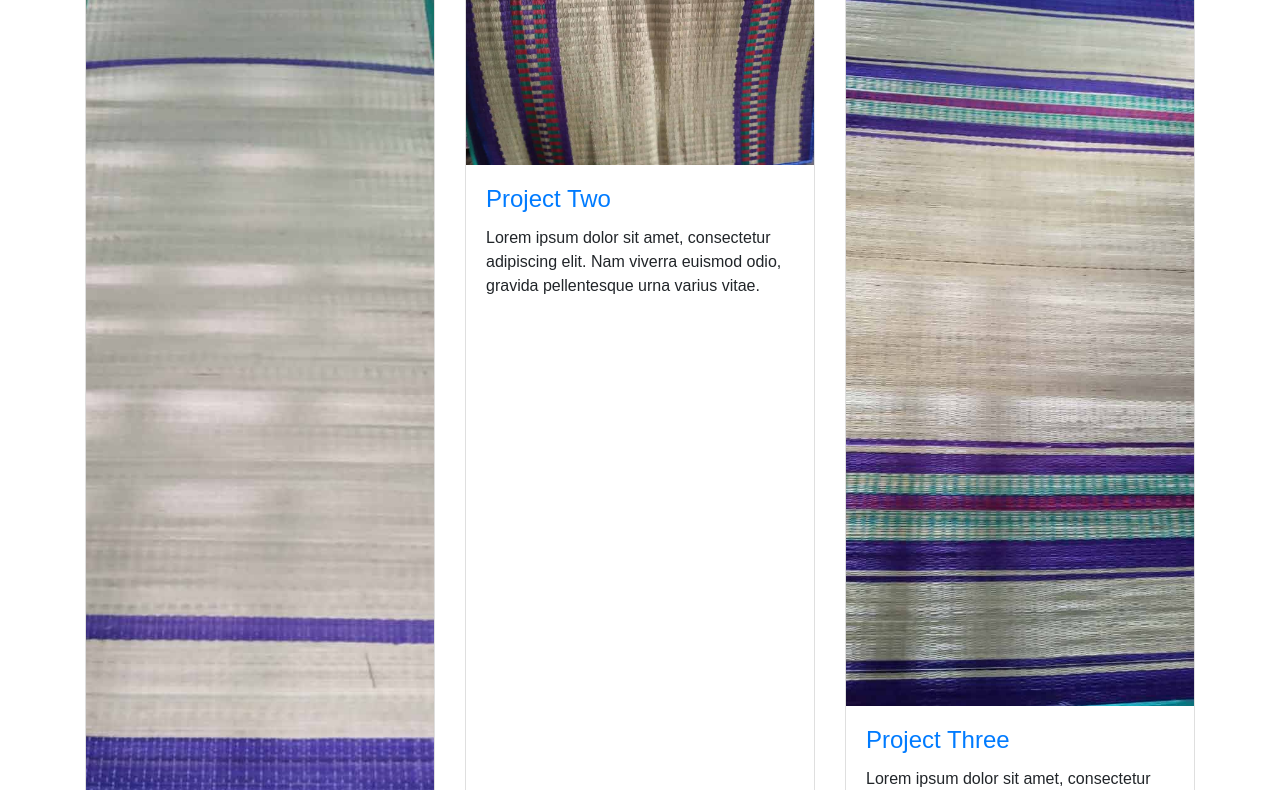
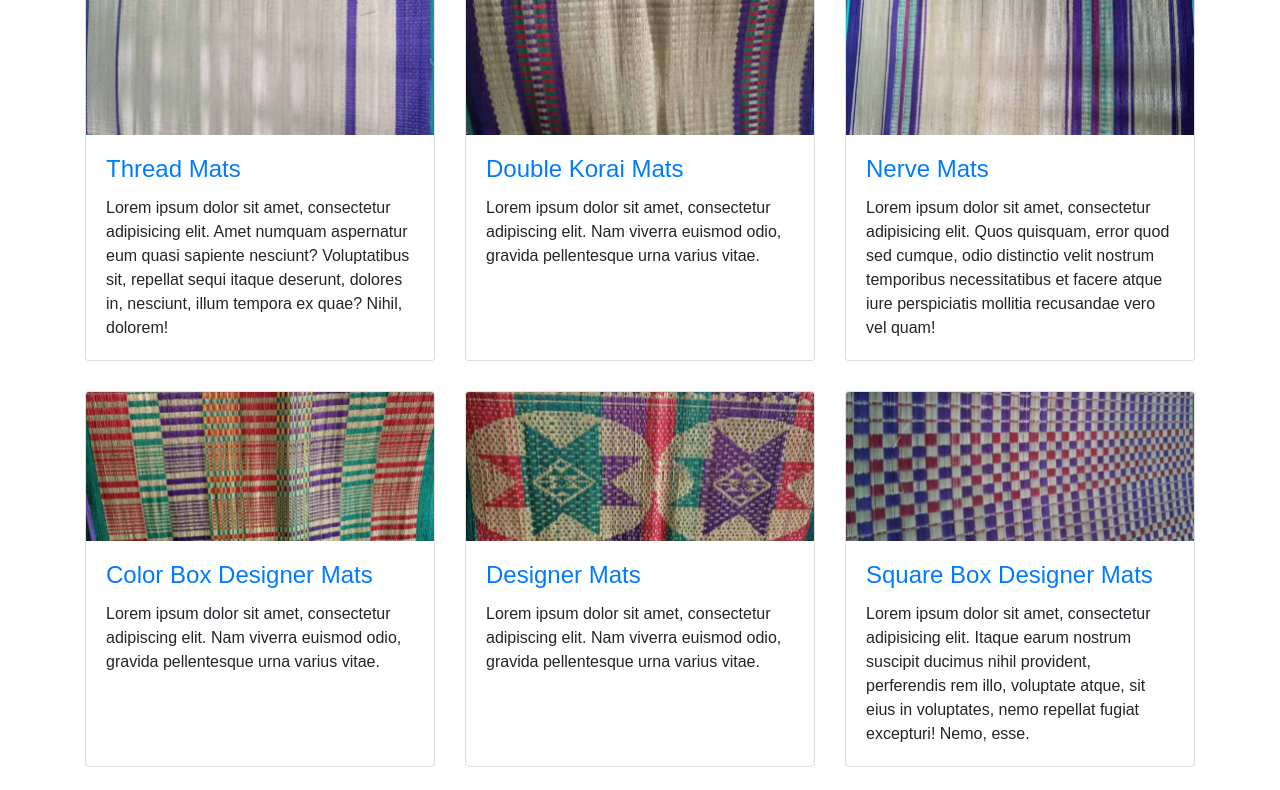
Before and after one commit to b3exportsgh/b3exportsgh.github.io, a website: page portfolio.html in a window 1280 px wide. Shown: the part 696-1486 px from the top of the page. Drawn offline with Linux system fonts and the light colour scheme.

Commit message:
Portfolio page updated

```diff
--- a/portfolio.html
+++ b/portfolio.html
@@ -145,10 +145,10 @@ document.onclick = mclose;
     <div class="row">
       <div class="col-lg-4 col-sm-6 portfolio-item">
         <div class="card h-100">
-          <a href="#"><img class="card-img-top" src="images/portfolio1.jpg" alt=""></a>
+          <a href="#"><img class="card-img-top" src="images/portfolio/1.jpg" alt=""></a>
           <div class="card-body">
             <h4 class="card-title">
-              <a href="#">Project One</a>
+              <a href="#">Thread Mats</a>
             </h4>
             <p class="card-text">Lorem ipsum dolor sit amet, consectetur adipisicing elit. Amet numquam aspernatur eum quasi sapiente nesciunt? Voluptatibus sit, repellat sequi itaque deserunt, dolores in, nesciunt, illum tempora ex quae? Nihil, dolorem!</p>
           </div>
@@ -156,10 +156,10 @@ document.onclick = mclose;
       </div>
       <div class="col-lg-4 col-sm-6 portfolio-item">
         <div class="card h-100">
-          <a href="#"><img class="card-img-top" src="images/portfolio2.jpg" alt=""></a>
+          <a href="#"><img class="card-img-top" src="images/portfolio/2.jpg" alt=""></a>
           <div class="card-body">
             <h4 class="card-title">
-              <a href="#">Project Two</a>
+              <a href="#">Double Korai Mats</a>
             </h4>
             <p class="card-text">Lorem ipsum dolor sit amet, consectetur adipiscing elit. Nam viverra euismod odio, gravida pellentesque urna varius vitae.</p>
           </div>
@@ -167,10 +167,10 @@ document.onclick = mclose;
       </div>
       <div class="col-lg-4 col-sm-6 portfolio-item">
         <div class="card h-100">
-          <a href="#"><img class="card-img-top" src="images/portfolio3.jpg" alt=""></a>
+          <a href="#"><img class="card-img-top" src="images/portfolio/3.jpg" alt=""></a>
           <div class="card-body">
             <h4 class="card-title">
-              <a href="#">Project Three</a>
+              <a href="#">Nerve Mats</a>
             </h4>
             <p class="card-text">Lorem ipsum dolor sit amet, consectetur adipisicing elit. Quos quisquam, error quod sed cumque, odio distinctio velit nostrum temporibus necessitatibus et facere atque iure perspiciatis mollitia recusandae vero vel quam!</p>
           </div>
@@ -178,10 +178,10 @@ document.onclick = mclose;
       </div>
       <div class="col-lg-4 col-sm-6 portfolio-item">
         <div class="card h-100">
-          <a href="#"><img class="card-img-top" src="images/portfolio4.jpg" alt=""></a>
+          <a href="#"><img class="card-img-top" src="images/portfolio/4.jpg" alt=""></a>
           <div class="card-body">
             <h4 class="card-title">
-              <a href="#">Project Four</a>
+              <a href="#">Color Box Designer Mats</a>
             </h4>
             <p class="card-text">Lorem ipsum dolor sit amet, consectetur adipiscing elit. Nam viverra euismod odio, gravida pellentesque urna varius vitae.</p>
           </div>
@@ -189,10 +189,10 @@ document.onclick = mclose;
       </div>
       <div class="col-lg-4 col-sm-6 portfolio-item">
         <div class="card h-100">
-          <a href="#"><img class="card-img-top" src="images/portfolio5.jpg" alt=""></a>
+          <a href="#"><img class="card-img-top" src="images/portfolio/5.jpg" alt=""></a>
           <div class="card-body">
             <h4 class="card-title">
-              <a href="#">Project Five</a>
+              <a href="#">Designer Mats</a>
             </h4>
             <p class="card-text">Lorem ipsum dolor sit amet, consectetur adipiscing elit. Nam viverra euismod odio, gravida pellentesque urna varius vitae.</p>
           </div>
@@ -200,10 +200,10 @@ document.onclick = mclose;
       </div>
       <div class="col-lg-4 col-sm-6 portfolio-item">
         <div class="card h-100">
-          <a href="#"><img class="card-img-top" src="images/portfolio6.jpg" alt=""></a>
+          <a href="#"><img class="card-img-top" src="images/portfolio/6.jpg" alt=""></a>
           <div class="card-body">
             <h4 class="card-title">
-              <a href="#">Project Six</a>
+              <a href="#">Square Box Designer Mats</a>
             </h4>
             <p class="card-text">Lorem ipsum dolor sit amet, consectetur adipisicing elit. Itaque earum nostrum suscipit ducimus nihil provident, perferendis rem illo, voluptate atque, sit eius in voluptates, nemo repellat fugiat excepturi! Nemo, esse.</p>
           </div>
```
Also changed, not shown: images/portfolio/1.jpg (added), images/portfolio/2.jpg (added), images/portfolio/3.jpg (added), images/portfolio/4.jpg (added), images/portfolio/4x6---Thread-Mat-Rate----Rs-120.jpg (added), images/portfolio/5.jpg (added), images/portfolio/6.jpg (added).
